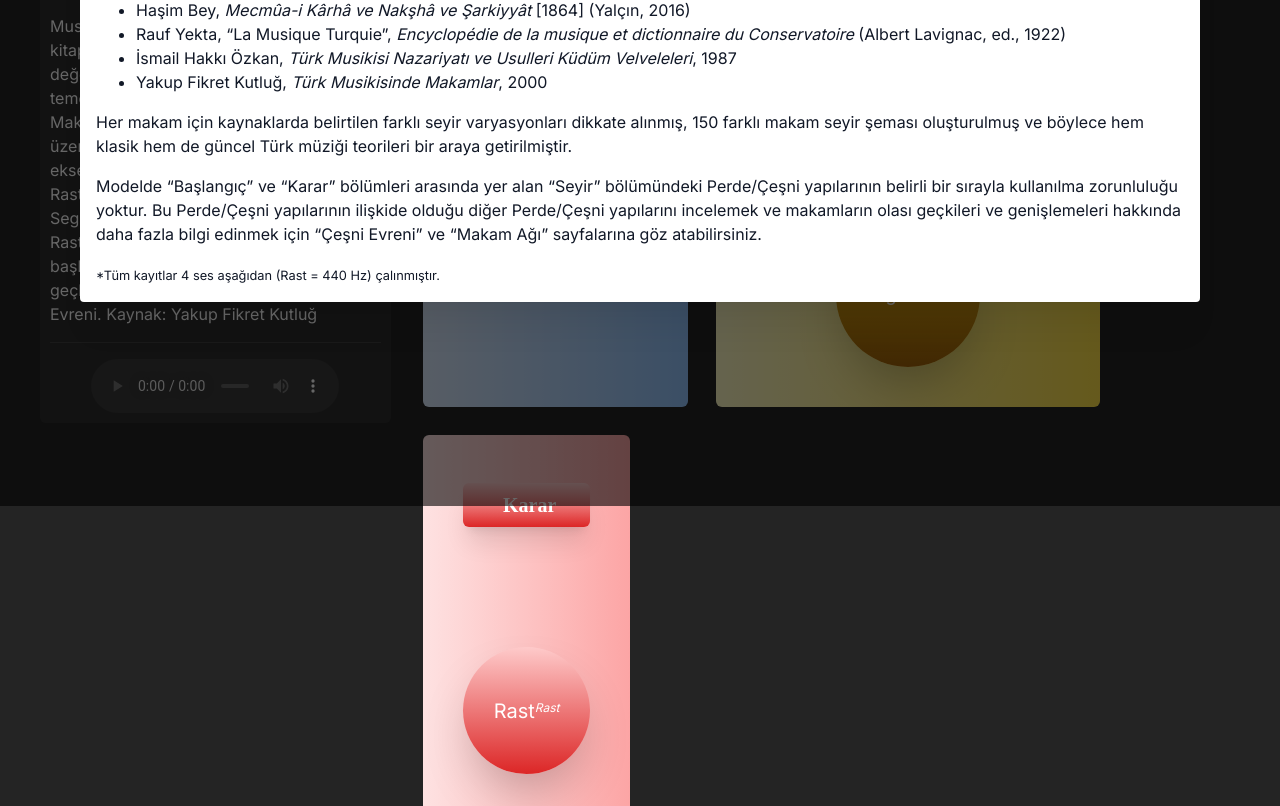
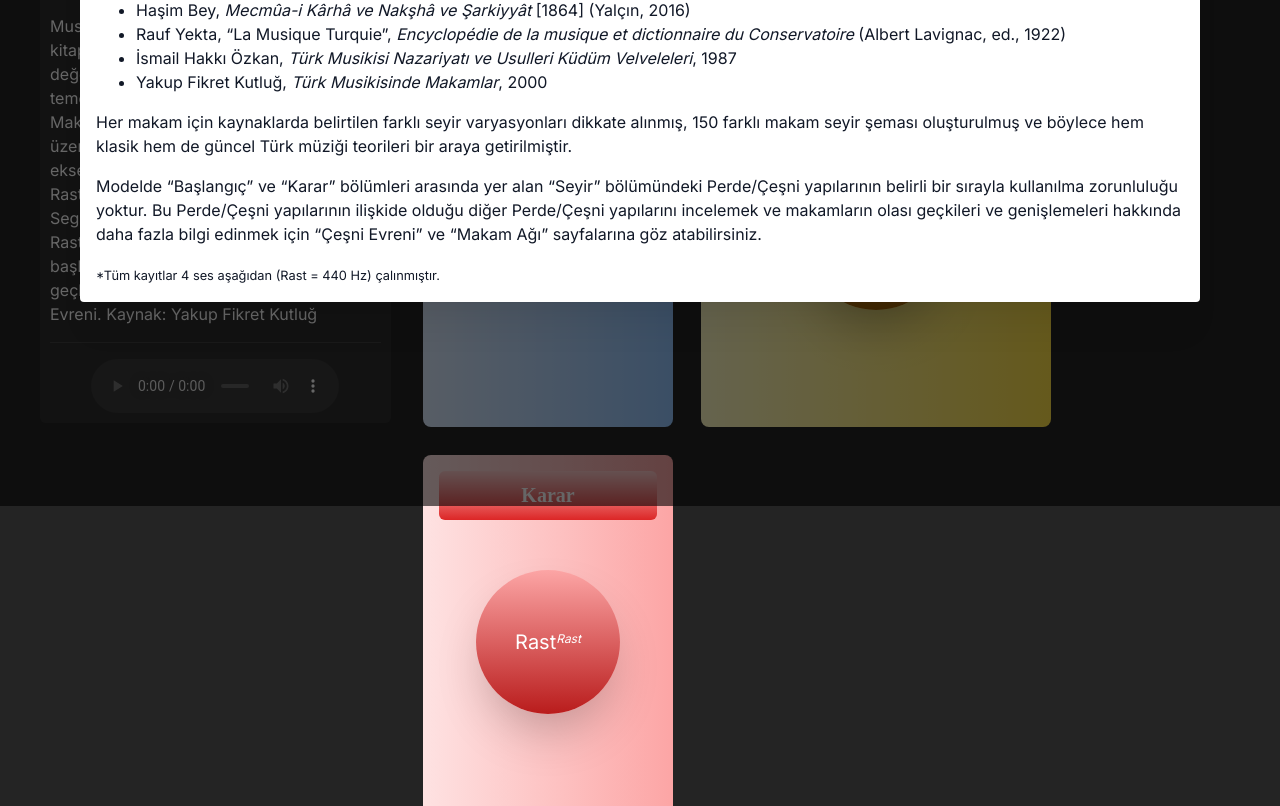
Before and after one commit to gumrahsindar/makamnetz-v1.1, a React (Vite) app: page /makams in a window 1280 px wide. Shown: the part 294-1100 px from the top of the page. Built offline with nearby package versions, Linux system fonts and the light colour scheme; a web font is replaced by a local one.

Commit message:
Refactor component styling and improve responsiveness

```diff
--- a/src/pages/Makams/components/GirisSection.jsx
+++ b/src/pages/Makams/components/GirisSection.jsx
@@ -1,15 +1,26 @@
-import { Flex, Stack, Text } from '@mantine/core'
+import { Flex, Card, Text } from '@mantine/core'
 
 export default function GirisSection({ selectedMakam }) {
   return (
-    <Stack className='h-[32rem]  w-[32%] space-y-6 rounded-md bg-gradient-to-r from-blue-100 to-blue-300 px-4 py-4 text-center  lg:py-12 xl:px-8'>
+    <Card
+      miw={{ base: 350, sm: 450, lg: 250 }}
+      maw={{ md: 250 }}
+      radius={'md'}
+      className=' bg-gradient-to-r from-blue-100 to-blue-300'
+    >
+      <Flex gap={50} direction={'column'}>
         <Text
           ff={'Inder'}
-        className='mb-6 rounded-md bg-gradient-to-b from-blue-400 to-blue-600 px-10 py-2 text-xl font-bold text-white shadow-xl'
+          ta={'center'}
+          s
+          fw={'bold'}
+          py={8}
+          c={'white'}
+          className='rounded-md bg-gradient-to-b from-blue-400 to-blue-600'
         >
           Başlangıç
         </Text>
-      <Flex className='aspect-square items-center justify-center gap-4 px-4'>
+        <Flex wrap={'wrap'} gap={12} justify={'center'}>
           {Array(4)
             .fill()
             .map((_, i) => {
@@ -30,6 +41,7 @@ export default function GirisSection({ selectedMakam }) {
               ) : null
             })}
         </Flex>
-    </Stack>
+      </Flex>
+    </Card>
   )
 }
--- a/src/pages/Makams/components/SeyirSection.jsx
+++ b/src/pages/Makams/components/SeyirSection.jsx
@@ -1,15 +1,26 @@
-import { Flex, Stack, Text } from '@mantine/core'
+import { Card, Flex, Text } from '@mantine/core'
 
 export default function SeyirSection({ selectedMakam }) {
   return (
-    <Stack className='relative h-[32rem] w-[24rem] flex-col space-y-6 rounded-md bg-gradient-to-r from-yellow-100 to-yellow-300 px-4 py-4 text-center lg:py-12'>
+    <Card
+      miw={{ base: '100%', sm: 450, lg: 350 }}
+      maw={{ base: '100%', md: 350 }}
+      radius={'md'}
+      className=' bg-gradient-to-r from-yellow-100 to-yellow-300'
+    >
+      <Flex gap={50} direction={'column'} h={{ base: 'initial', lg: '500' }}>
         <Text
           ff={'Inder'}
-        className='rounded-md bg-gradient-to-b from-yellow-400 to-yellow-500 px-10 py-2 text-xl font-bold text-white shadow-xl'
+          ta={'center'}
+          size='xl'
+          fw={'bold'}
+          py={8}
+          c={'white'}
+          className='rounded-md bg-gradient-to-b from-yellow-400 to-yellow-700'
         >
           Seyir
         </Text>
-      <Flex className='aspect-square flex-wrap items-center justify-center gap-4 px-4'>
+        <Flex wrap={'wrap'} justify={'center'} gap={12}>
           {Array(6)
             .fill()
             .map((_, i) => {
@@ -30,6 +41,7 @@ export default function SeyirSection({ selectedMakam }) {
               ) : null
             })}
         </Flex>
-    </Stack>
+      </Flex>
+    </Card>
   )
 }
--- a/src/pages/Makams/components/SonucSection.jsx
+++ b/src/pages/Makams/components/SonucSection.jsx
@@ -1,30 +1,47 @@
-import { Flex, Stack, Text } from '@mantine/core'
+import { Card, Flex, Text } from '@mantine/core'
 
 export default function SonucSection({ selectedMakam }) {
   return (
-    <Stack className='h-[32rem] space-y-6 rounded-md bg-gradient-to-r from-red-100 to-red-300 px-10 py-4 text-center lg:w-[25%] lg:py-12'>
+    <Card
+      miw={{ base: 350, md: 250 }}
+      maw={{ md: 250 }}
+      radius={'md'}
+      className=' bg-gradient-to-r from-red-100 to-red-300'
+    >
+      <Flex gap={50} direction={'column'} h={{ base: 'initial', lg: '500' }}>
         <Text
           ff={'Inder'}
-        className='mb-20 rounded-md bg-gradient-to-b from-red-200 to-red-600 px-10 py-2 text-xl font-bold text-white shadow-xl'
+          ta={'center'}
+          size='xl'
+          fw={'bold'}
+          py={8}
+          c={'white'}
+          className='rounded-md bg-gradient-to-b from-red-200 to-red-600'
         >
           Karar
         </Text>
-      <Flex className='aspect-square items-center justify-center gap-4 rounded-full bg-gradient-to-b from-red-200 to-red-600 shadow-2xl duration-300 hover:scale-105'>
+        <Flex wrap={'wrap'} justify={'center'} gap={12}>
           {Array(4)
             .fill()
             .map((_, i) => {
               const root = selectedMakam?.journey.end[`root${i + 1}`]
               const pow = selectedMakam?.journey.end[`pow${i + 1}`]
               return root ? (
+                <Flex
+                  key={i}
+                  className='aspect-square h-36 items-center justify-center rounded-full bg-gradient-to-b from-red-300 to-red-700 p-2 shadow-2xl duration-300 hover:scale-105'
+                >
                   <Text key={i} className='text-xl text-white '>
                     {root}
                     <Text component='sup' fz='xs' fs='italic'>
                       {pow}
                     </Text>
                   </Text>
+                </Flex>
               ) : null
             })}
         </Flex>
-    </Stack>
+      </Flex>
+    </Card>
   )
 }
```
Lines whose indentation alone changed are shown as unchanged.
